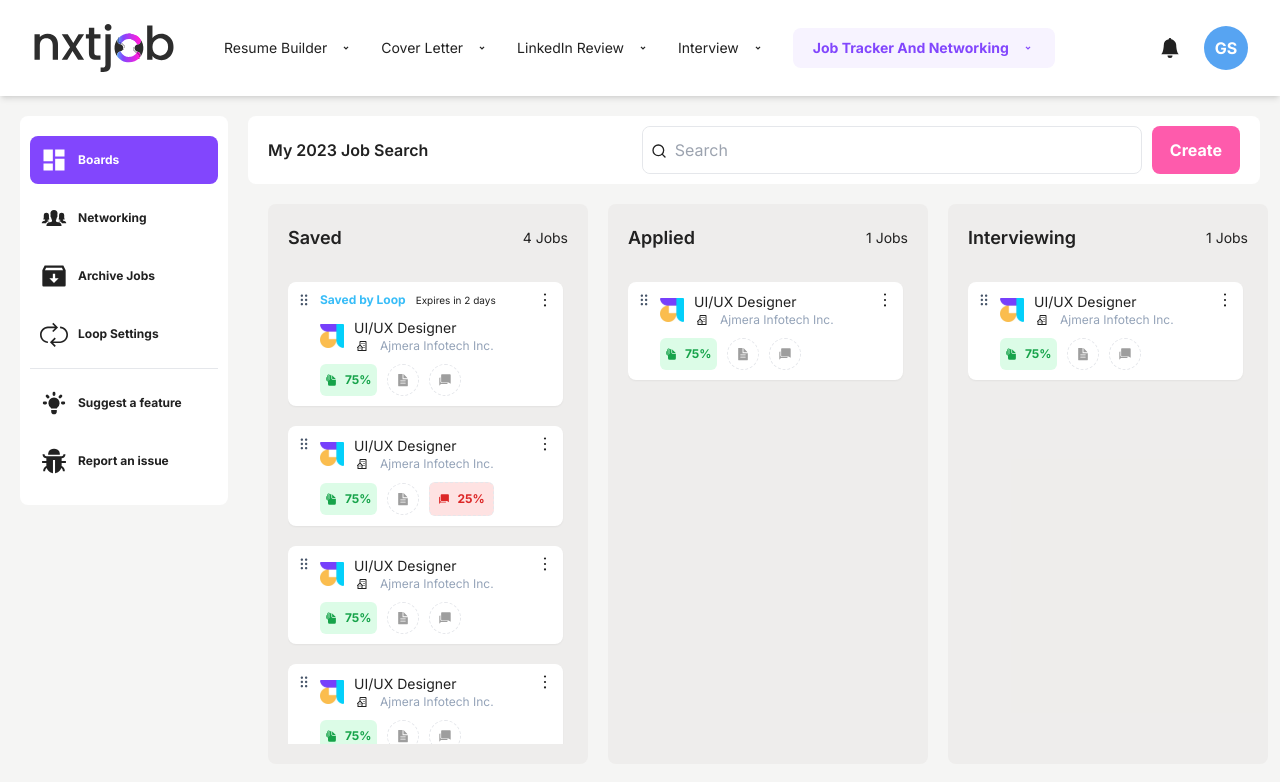
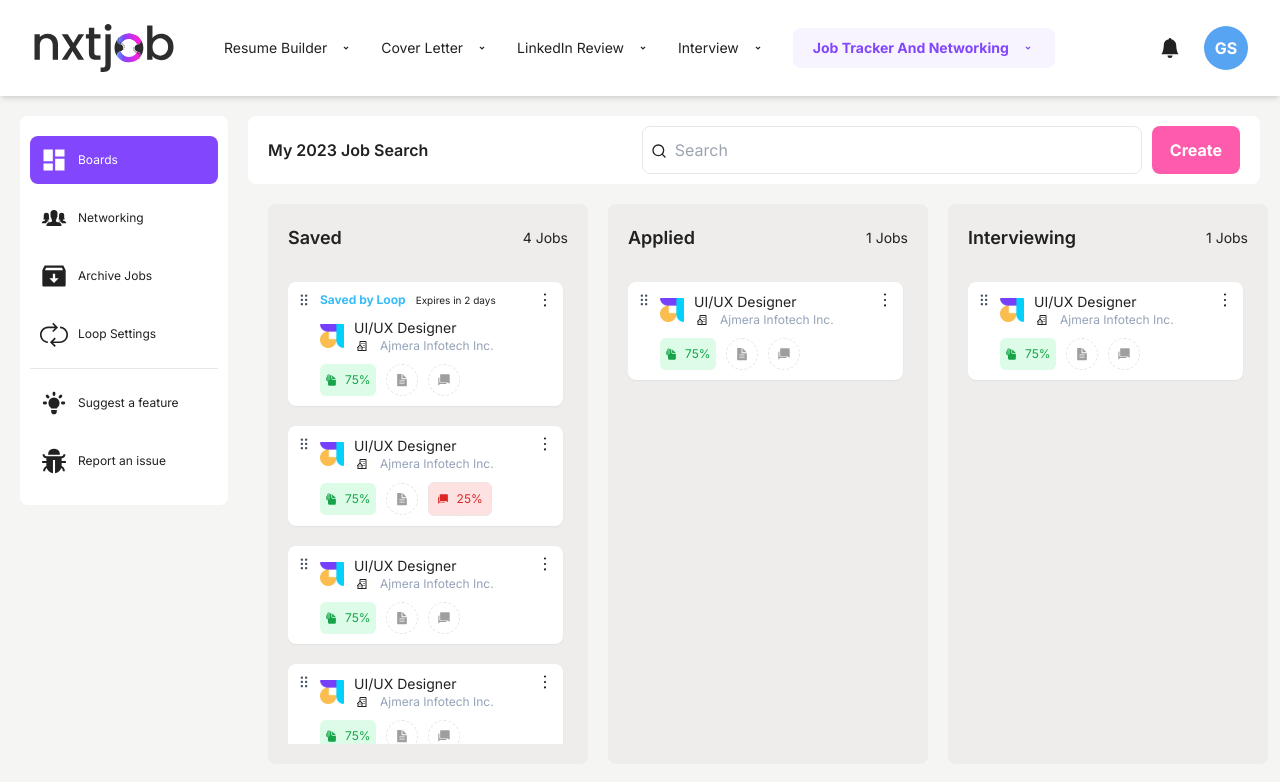
Before and after one commit to ashishsurya/nxtjob-ai-internship-task, a Next.js app: page /job-tracker-and-networking in a window 1280 px wide. Shown: the top 782 px of the page. Built offline with nearby package versions, Linux system fonts and the light colour scheme.

Commit message:
Update globals.css

```diff
--- a/src/styles/globals.css
+++ b/src/styles/globals.css
@@ -16,7 +16,7 @@
     @apply bg-stone-100 text-[#212121];
   }
 
-  button {
+/*   button {
     @apply font-bold
-  }
+  } */
 }
```
